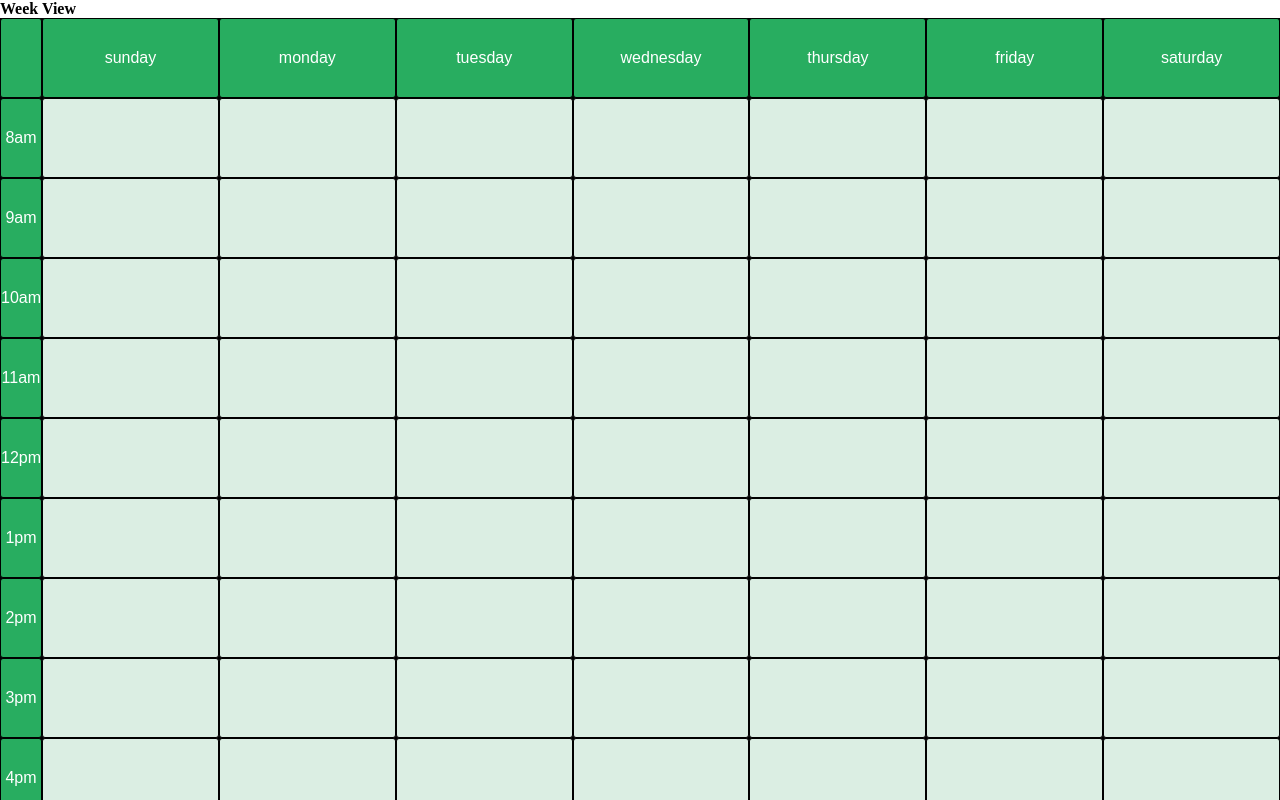
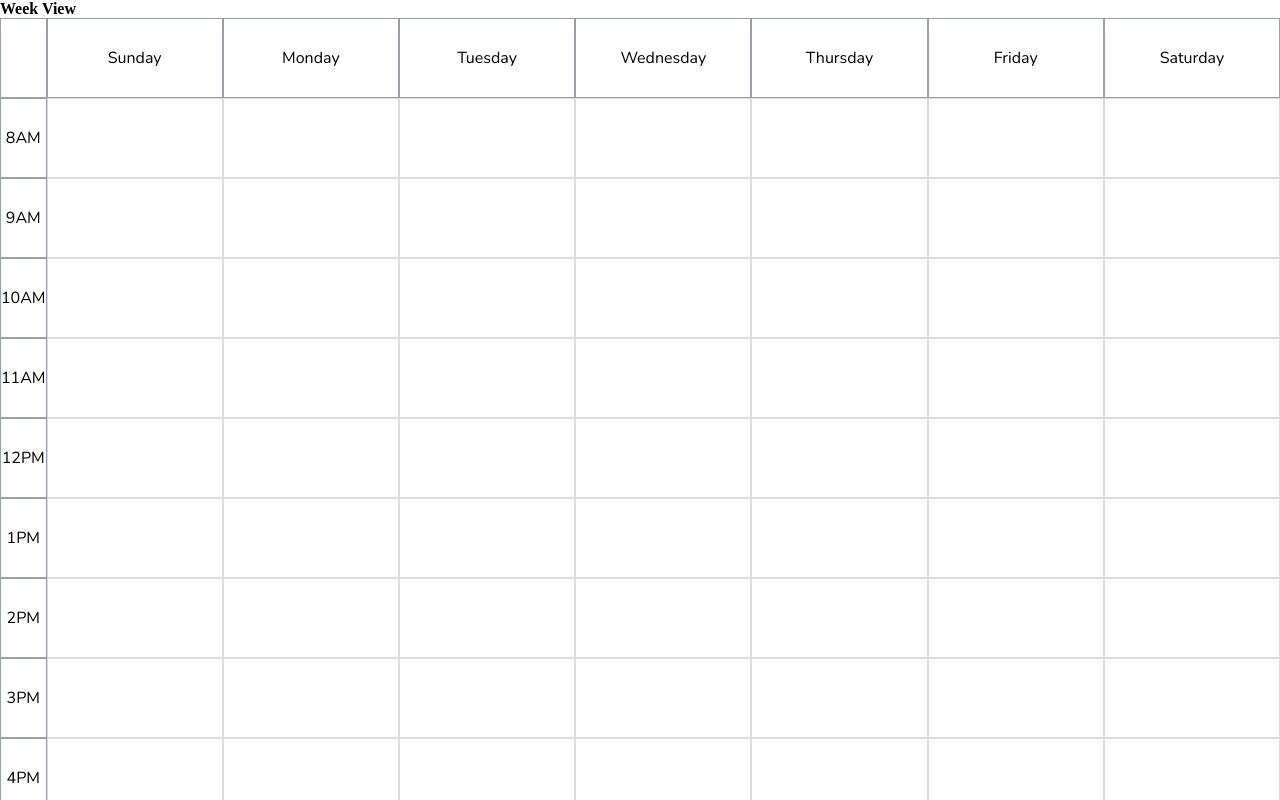
Before and after one commit to amorsey/Pike-Viewer, a React (Create React App) app in the folder Client/: page /week-view in a window 1280 px wide. Shown: the top 800 px of the page. Built offline with nearby package versions, Linux system fonts and the light colour scheme; no server answers.

Commit message:
More UI updates

```diff
--- a/Client/src/components/DayColumn.js
+++ b/Client/src/components/DayColumn.js
@@ -3,6 +3,7 @@ import HourCell from './HourCell'
 import { useDispatch } from 'react-redux'
 import { setPopupInfo, setPopupState } from '../redux/popupSlice'
 import { hoursOfTheDay } from '.././constants'
+import { firstUpper } from './../functions'
 
 const DayColumn = ({ day, sessionsByHour }) => {
   const dispatch = useDispatch()
@@ -12,7 +13,7 @@ const DayColumn = ({ day, sessionsByHour }) => {
 
   return (
     <div className='dayColumn'>
-      <div className='titleCell'>{day}</div>
+      <div className='titleCell'>{firstUpper(day)}</div>
       {hoursOfTheDay.map((hour, id) => {
         return <HourCell sessions={sessionsByHour[hour]} hour={hour} key={id}/>
       })}
--- a/Client/src/components/HourCell.js
+++ b/Client/src/components/HourCell.js
@@ -2,15 +2,16 @@ import React, { useState } from 'react'
 import SessionCell from './SessionCell'
 import PopupView from './PopupView'
 import SessionsList from './SessionsList'
+import { firstUpper } from './../functions'
 
 const HourCell = ({ hour, sessions }) => {
   const [showPopup, setPopup] = React.useState(false);
   let handleClick = event => setPopup(true)
 
-  if (sessions.length > 3){
-    let display = `${sessions.length} classes starting at ${hour}`
+  if (sessions.length > 4){
+    let display = `${sessions.length} Classes`
     return (
-      <div onClick={handleClick} className="titleCell" >
+      <div onClick={handleClick} className="fullCell" >
         { showPopup ? <PopupView sessions={sessions}/> : null }
         <div data={sessions}>{display}</div>
       </div>
--- a/Client/src/components/SessionCell.js
+++ b/Client/src/components/SessionCell.js
@@ -1,13 +1,28 @@
 import React, { useState } from 'react'
+import { firstUpper } from './../functions'
 
 const SessionCell = ({ session, cells}) => {
   const sessionType = session.event.replace(/Code|Coaching/gi, '')
+  let studentInfo = ""
+  if (session.students.length > 0){
+    studentInfo = <div className="sessionDataTag">
+      <div>Students:</div>
+      {session.students.map((student, id) => {
+        return (<div className="studentTag" key={id}>{" " + student + " "}</div>)
+      })}
+    </div>
+  }
+
+
   return (
-  <div className="sessionCell" data={session}>
-    <div className="sessionTypeTag">{sessionType}</div>
-    <div className="sessionCoachTag">{session.staff}</div>
-    <div className="infoCell">{session.topic}</div>
-    <div className="infoCell">{session.startTime}</div>
+  <div className="sessionCell">
+    <div className="sessionTitleTag">
+      <div className="sessionTypeTag">{sessionType}</div>
+      <div className="sessionTopicTag">{firstUpper(session.topic)}</div>
+    </div>
+    <div className="sessionDataTag">{session.staff}</div>
+    <div className="sessionDataTag">Time: {session.startTime}</div>
+    {studentInfo}
   </div>)
 }
 export default SessionCell
--- a/Client/src/components/WeekView.js
+++ b/Client/src/components/WeekView.js
@@ -10,7 +10,7 @@ const WeekView = () => {
             <div className='timesColumn'>
                 <div className='titleCell'> </div>
                 {hoursOfTheDay.map((time, id) => {
-                    return <div className='titleCell' key={id}>{time}</div>
+                    return <div className='titleCell' key={id}>{time.toUpperCase()}</div>
                 })}
             </div>
 
--- a/Client/src/functions.js
+++ b/Client/src/functions.js
@@ -29,3 +29,12 @@ export function parseWeekData(rawWeekData){
   }
   return weekSchedule
 }
+
+
+export function firstUpper(string){
+  if( string.length > 0 ){
+    return string[0].toUpperCase() + string.substring(1)
+  }else {
+    return ""
+  }
+}
--- a/Client/src/pages/WeekPage.css
+++ b/Client/src/pages/WeekPage.css
@@ -1,7 +1,10 @@
+@import url('https://fonts.googleapis.com/css?family=Nunito');
+
 .weekPage{
   display: flex;
-  background-color: black;
-  color: white;
+  background-color: #dadce0;
+  color: black;
+  font-family: Nunito;
 }
 
 .dayColumn{
@@ -9,15 +12,24 @@
 }
 
 .titleCell {
-  border: 1px solid black;
-  border-radius: 3px;
+  border: 1px solid #9aa0aa;
   display: flex;
   justify-content: center;
   flex-direction: column;
   align-items: center;
   height: 5em;
-  background-color: #28AD60;
-  font-family: Arial, Helvetica, sans-serif;
+  background-color: white;
+}
+
+.fullCell {
+  /* line-height: 5em; */
+  text-align: center;
+  margin: 1px;
+  border: 1px solid #046c99;
+  background-color: #07a0e5;
+  color: white;
+  border-radius: 3px;
+  height: 5em;
 }
 
 .weekCell {
@@ -27,17 +39,16 @@
   align-items: center;
   height: 5em;
   background-color: #28AD60;
-  font-family: Arial, Helvetica, sans-serif;
 }
 
 .emptyCell {
   height: 5em;
-  border: 1px solid black;
-  border-radius: 3px;
-  background-color: #DBEEE3;
+  border: 1px solid #dadce0;
+  background-color: white;
 }
 
 .sessionsList {
+  text-align: left;
   flex-direction: column;
   display: flex;
   background-color: #e3eeff;
@@ -47,23 +58,32 @@
 }
 
 .sessionCell {
-  border: 1px solid black;
+  margin: 1px;
+  border: 1px solid #046c99;
+  background-color: #07a0e5;
+  color: white;
   border-radius: 3px;
   height: 100%;
-  font-size: 1em;
+  font-size: 0.8em;
   overflow: hidden;
 }
 
-.sessionTypeTag {
-  padding: 1px;
-  margin: 1px;
-  background-color: #bcd7ff;
-  border: 1px solid black;
-  border-radius: 3px;
+.sessionTitleTag {
+  display: flex;
+  justify-content: space-between;
+  background-color: #046c99;
 }
 
-.sessionCoachTag {
-  padding: 2px;
+.sessionDataTag {
+  display: flex;
+flex-wrap: wrap;
+}
+.studentTag {
+}
+
+.sessionTopicTag {
+  margin-right: 5px;
+  color: orange;
 }
 
 .fullCellPopup{
```
